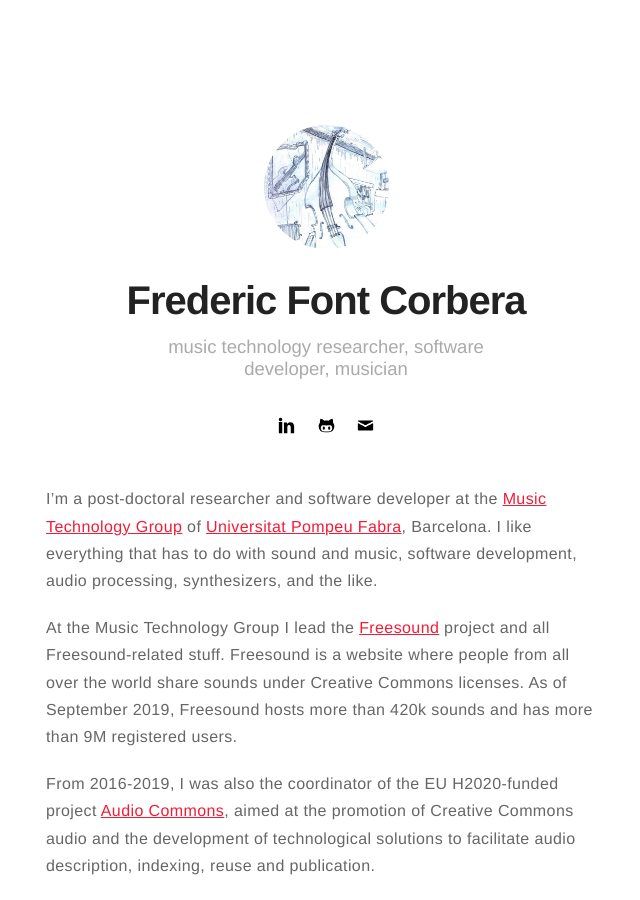
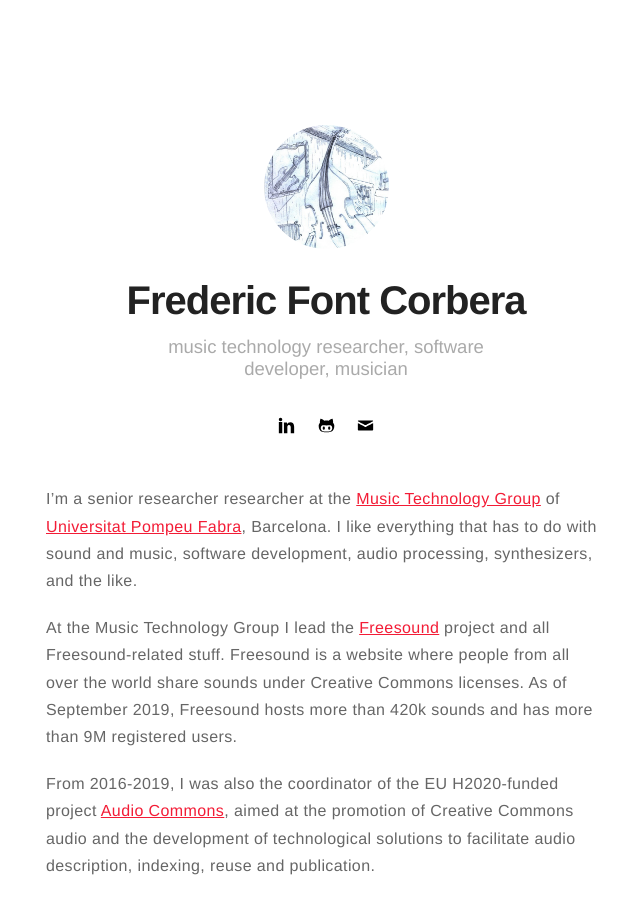
Before and after one commit to ffont/ffont.github.io, a Jekyll site: the page built from index.html, in a window 1280 px wide and 900 px high. Shown: the whole window, without its empty margins (314-954 px from the left). Built offline with Jekyll 4.4.1, drawn with Linux system fonts in a browser that asks for light colours.

Commit message:
Update position

```diff
--- a/index.html
+++ b/index.html
@@ -3,7 +3,7 @@ layout: page
 title: Home
 ---
 
-<p>I’m a post-doctoral researcher and software developer at the <a href="http://www.mtg.upf.edu">Music Technology Group</a> of <a href="http://www.upf.edu">Universitat Pompeu Fabra</a>, Barcelona. I like everything that has to do with sound and music, software development, audio processing, synthesizers, and the like.</p>
+<p>I’m a senior researcher researcher at the <a href="http://www.mtg.upf.edu">Music Technology Group</a> of <a href="http://www.upf.edu">Universitat Pompeu Fabra</a>, Barcelona. I like everything that has to do with sound and music, software development, audio processing, synthesizers, and the like.</p>
 
 <p>At the Music Technology Group I lead the <a href="https://freesound.org">Freesound</a> project and all Freesound-related stuff. Freesound is a website where people from all over the world share sounds under Creative Commons licenses. As of September 2019, Freesound hosts more than 420k sounds and has more than 9M registered users.</p>
 
```
